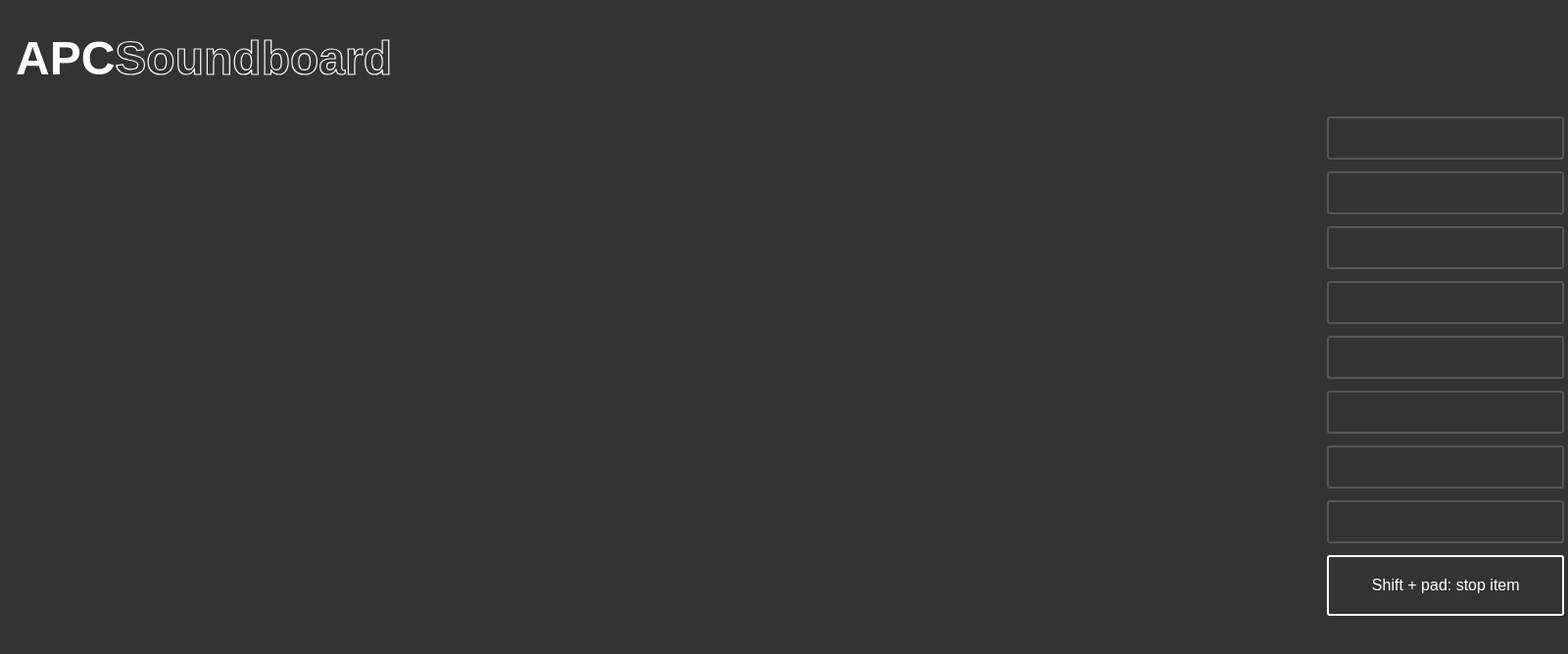
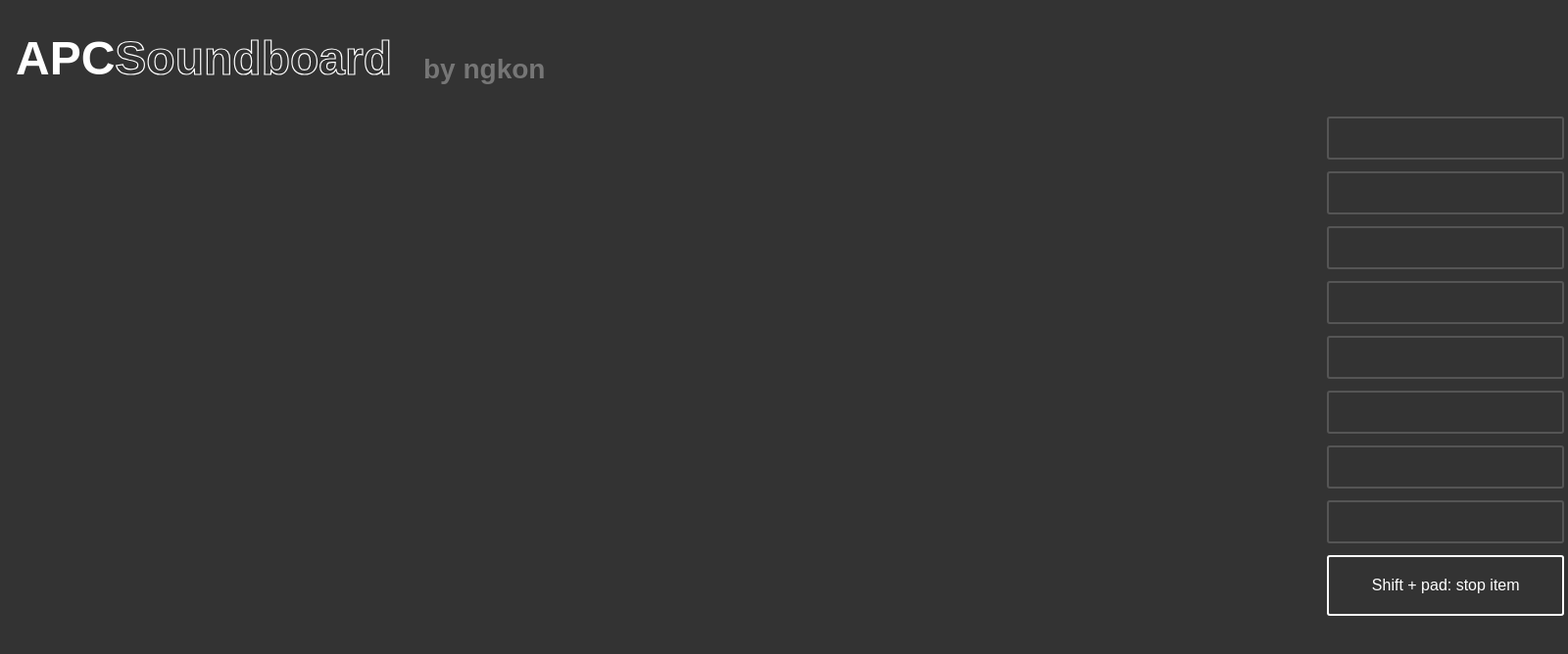
Before and after one commit to ngkon6/APCSoundboard, an Electron app: page app/window/index.html in a window 1600 px wide. Shown: the whole page at 98% size. Drawn offline with Linux system fonts and the light colour scheme.

Commit message:
add come credit for myself

```diff
--- a/app/window/index.css
+++ b/app/window/index.css
@@ -46,6 +46,12 @@ body > h1 {
 h1 span {
     color: transparent;
     -webkit-text-stroke: 1.2px white;
+}
+h1 sub {
+    vertical-align: bottom;
+    font-size: 28px;
+    margin-left: 32px;
+    color: #767676;
 }
 
 #main {
--- a/app/window/index.html
+++ b/app/window/index.html
@@ -6,7 +6,7 @@
         <link rel="stylesheet" href="index.css" type="text/css">
     </head>
     <body>
-        <h1>APC<span>Soundboard</span></h1>
+        <h1>APC<span>Soundboard</span><sub>by ngkon</sub></h1>
         <div id="main">
             <div id="button-grid"></div>
             <div id="softkeys">
```
